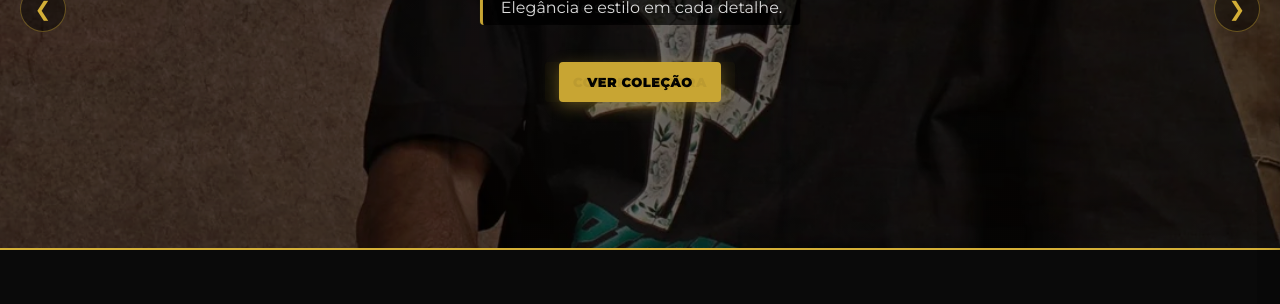
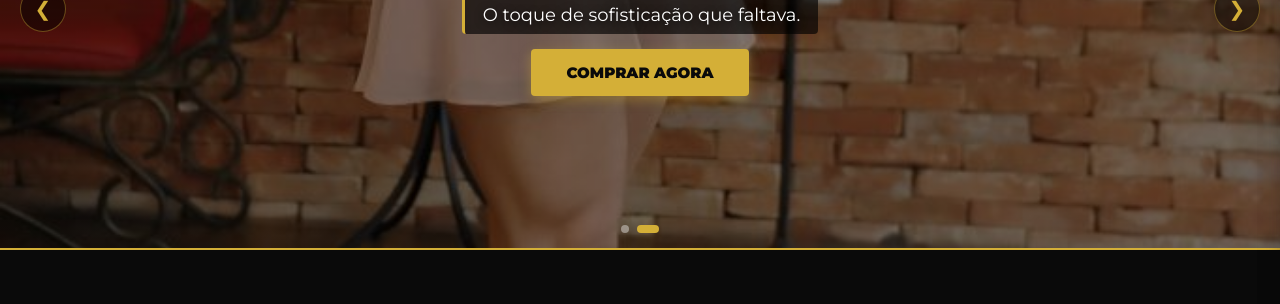
Before and after one commit to vendonlin01/VrModas, a plain HTML site: page home.html in a window 1280 px wide. Shown: the part 300-604 px from the top of the page. Drawn offline with Linux system fonts and the light colour scheme.

Commit message:
ajuste no carrossel

```diff
--- a/css/home.css
+++ b/css/home.css
@@ -1,34 +1,41 @@
 /* =========================================
-   BANNER PRINCIPAL (HERO / CARROSSEL)
+   BANNER PRINCIPAL (HERO / CARROSSEL CONTÍNUO)
    ========================================= */
 .carrossel-container {
     position: relative;
-    height: 60vh;
+    width: 100%;
+    height: 480px;
     overflow: hidden;
-    background-color: var(--preto-claro);
-    border-bottom: 2px solid var(--dourado);
+    background-color: var(--preto-claro, #111);
+    border-bottom: 2px solid var(--dourado, #d4af37);
+    touch-action: pan-y !important; /* Permite rolar a página verticalmente e deslizar o banner na horizontal */
+    user-select: none;
+    -webkit-user-select: none;
 }
 
-.slide {
-    position: absolute;
-    top: 0;
-    left: 0;
+/* Fita contínua horizontal */
+.trilho-banners {
+    display: flex;
     width: 100%;
     height: 100%;
-    opacity: 0;
-    transition: opacity 0.8s ease-in-out;
+    transition: transform 0.4s cubic-bezier(0.25, 1, 0.5, 1);
+    will-change: transform;
+}
+
+/* Cada banner fica lado a lado na fita */
+.slide {
+    flex: 0 0 100%;
+    width: 100%;
+    height: 100%;
     background-size: cover;
     background-position: center;
+    background-repeat: no-repeat;
     display: flex;
     align-items: center;
     justify-content: center;
     text-align: center;
     padding: 0 20px;
-}
-
-.slide.ativo {
-    opacity: 1;
-    z-index: 10;
+    box-sizing: border-box;
 }
 
 .slide-content {
@@ -37,45 +44,106 @@
     align-items: center;
     gap: 15px;
     max-width: 800px;
+    z-index: 2;
 }
 
 .slide-content h1 {
-    font-size: 54px;
-    color: var(--dourado);
+    font-size: clamp(26px, 4.5vw, 54px);
+    color: var(--dourado, #d4af37);
     text-transform: uppercase;
     margin: 0;
     font-weight: 900;
     line-height: 1.1;
     text-shadow: 0 3px 12px rgba(0,0,0,0.8);
+    pointer-events: none; /* Não bloqueia o toque do dedo */
 }
 
 .slide-content p {
-    font-size: 18px;
-    color: var(--branco);
+    font-size: clamp(13px, 2vw, 18px);
+    color: var(--branco, #fff);
     margin: 0;
     background: rgba(0, 0, 0, 0.65);
     padding: 8px 18px;
     border-radius: 4px;
     display: inline-block;
-    border-left: 3px solid var(--dourado);
+    border-left: 3px solid var(--dourado, #d4af37);
+    text-shadow: 0 2px 8px rgba(0,0,0,0.8);
+    pointer-events: none; /* Não bloqueia o toque do dedo */
 }
 
 .btn-dourado {
-    background-color: var(--dourado);
-    color: var(--preto);
+    background-color: var(--dourado, #d4af37);
+    color: var(--preto, #000);
     padding: 14px 35px;
-    font-size: 16px;
+    font-size: 15px;
     font-weight: 900;
     text-transform: uppercase;
     border-radius: 4px;
     transition: background-color 0.3s, transform 0.2s;
     text-decoration: none;
     display: inline-block;
+    box-shadow: 0 4px 12px rgba(212, 175, 55, 0.4);
+    pointer-events: auto; /* Permite clicar no botão normalmente */
 }
 
 .btn-dourado:hover {
     background-color: #b5952f;
     transform: translateY(-2px);
+}
+
+/* SETAS DO COMPUTADOR / NOTEBOOK */
+.btn-banner-nav {
+    position: absolute;
+    top: 50%;
+    transform: translateY(-50%);
+    width: 46px;
+    height: 46px;
+    border-radius: 50%;
+    background: rgba(0, 0, 0, 0.45);
+    border: 1px solid rgba(212, 175, 55, 0.4);
+    color: var(--dourado, #d4af37);
+    font-size: 20px;
+    cursor: pointer;
+    z-index: 10;
+    display: flex;
+    align-items: center;
+    justify-content: center;
+    transition: all 0.25s ease;
+}
+
+.btn-banner-nav:hover {
+    background: rgba(0, 0, 0, 0.85);
+    border-color: var(--dourado, #d4af37);
+    transform: translateY(-50%) scale(1.1);
+}
+
+.btn-banner-prev { left: 20px; }
+.btn-banner-next { right: 20px; }
+
+/* BOLINHAS INDICADORAS */
+.carrossel-indicadores {
+    position: absolute;
+    bottom: 15px;
+    left: 50%;
+    transform: translateX(-50%);
+    display: flex;
+    gap: 8px;
+    z-index: 10;
+}
+
+.ponto-ind {
+    width: 8px;
+    height: 8px;
+    border-radius: 50%;
+    background: rgba(255, 255, 255, 0.4);
+    transition: all 0.3s ease;
+    cursor: pointer;
+}
+
+.ponto-ind.ativo {
+    background: var(--dourado, #d4af37);
+    width: 22px;
+    border-radius: 10px;
 }
 
 /* =========================================
@@ -88,7 +156,7 @@
 .produtos h2 {
     text-align: center;
     font-size: 32px;
-    color: var(--dourado);
+    color: var(--dourado, #d4af37);
     margin-bottom: 40px;
     font-weight: 900;
     text-transform: uppercase;
@@ -101,9 +169,8 @@
     gap: 25px;
 }
 
-/* Cards de produto na vitrine */
 .grid-produtos .card-produto {
-    background-color: var(--preto-claro);
+    background-color: var(--preto-claro, #111);
     border-radius: 8px;
     overflow: hidden;
     border: 1px solid #222;
@@ -114,7 +181,7 @@
 
 .grid-produtos .card-produto:hover {
     transform: translateY(-4px);
-    border-color: var(--dourado);
+    border-color: var(--dourado, #d4af37);
 }
 
 /* =========================================
@@ -131,9 +198,9 @@
 }
 
 .toast {
-    background-color: var(--preto-claro);
-    color: var(--branco);
-    border-left: 5px solid var(--dourado);
+    background-color: var(--preto-claro, #111);
+    color: var(--branco, #fff);
+    border-left: 5px solid var(--dourado, #d4af37);
     padding: 14px 22px;
     border-radius: 4px;
     box-shadow: 0 5px 20px rgba(0,0,0,0.8);
@@ -147,7 +214,7 @@
 }
 
 .toast span {
-    color: var(--dourado);
+    color: var(--dourado, #d4af37);
     font-size: 18px;
 }
 
@@ -160,10 +227,13 @@
    RESPONSIVIDADE (MOBILE / CELULARES)
    ========================================= */
 @media (max-width: 768px) {
-    /* Banner Hero no celular */
+    /* Banner Hero no celular com altura exata e setas ocultas */
     .carrossel-container {
-        height: 50vh;
-        min-height: 380px;
+        height: 340px;
+    }
+
+    .btn-banner-nav {
+        display: none !important;
     }
 
     .slide-content {
@@ -172,17 +242,17 @@
     }
 
     .slide-content h1 {
-        font-size: 28px;
+        font-size: 26px;
     }
 
     .slide-content p {
-        font-size: 14px;
+        font-size: 13px;
         padding: 6px 12px;
     }
 
     .btn-dourado {
-        padding: 12px 24px;
-        font-size: 14px;
+        padding: 10px 22px;
+        font-size: 13px;
     }
 
     /* Vitrine no celular */
@@ -195,13 +265,11 @@
         margin-bottom: 25px;
     }
 
-    /* Vitrine lado a lado em 2 colunas */
     .grid-produtos {
         grid-template-columns: repeat(2, 1fr);
         gap: 12px;
     }
 
-    /* Ajuste fino dos elementos internos do card no mobile */
     .grid-produtos .card-produto img.imagem-produto {
         height: 210px !important;
     }
@@ -227,7 +295,6 @@
         font-size: 12px !important;
     }
 
-    /* Toasts posicionados no rodapé em telas móveis */
     #toast-container {
         top: auto;
         bottom: 25px;
@@ -235,139 +302,3 @@
         left: 12px;
     }
 }
-/* CONTAINER E ALTURA ELEGANTE DO BANNER */
-.carrossel-container {
-    position: relative;
-    width: 100%;
-    height: 480px; /* Altura ideal: não esmaga e não ocupa a tela inteira */
-    overflow: hidden;
-    background: #000;
-}
-
-.trilho-banners {
-    position: relative;
-    width: 100%;
-    height: 100%;
-}
-
-/* CADA SLIDE/BANNER */
-.carrossel-container .slide {
-    position: absolute;
-    inset: 0;
-    width: 100%;
-    height: 100%;
-    background-size: cover;
-    background-position: center;
-    background-repeat: no-repeat;
-    opacity: 0;
-    visibility: hidden;
-    transition: opacity 0.6s ease-in-out, visibility 0.6s ease-in-out;
-    display: flex;
-    align-items: center;
-    justify-content: center;
-}
-
-.carrossel-container .slide.ativo {
-    opacity: 1;
-    visibility: visible;
-    z-index: 2;
-}
-
-/* CONTEÚDO CENTRAL DO BANNER */
-.slide-content {
-    text-align: center;
-    max-width: 650px;
-    padding: 0 20px;
-    z-index: 3;
-}
-
-.slide-content h1 {
-    font-size: clamp(26px, 4.5vw, 44px);
-    font-weight: 900;
-    color: var(--dourado, #d4af37);
-    margin: 0 0 10px 0;
-    text-transform: uppercase;
-    letter-spacing: 1.5px;
-    text-shadow: 0 3px 12px rgba(0, 0, 0, 0.8);
-}
-
-.slide-content p {
-    font-size: clamp(13px, 2vw, 16px);
-    color: #f0f0f0;
-    margin: 0 0 22px 0;
-    text-shadow: 0 2px 8px rgba(0, 0, 0, 0.9);
-}
-
-.slide-content .btn-dourado {
-    display: inline-block;
-    background: var(--dourado, #d4af37);
-    color: #000;
-    font-weight: 800;
-    padding: 12px 28px;
-    border-radius: 4px;
-    text-decoration: none;
-    font-size: 13px;
-    letter-spacing: 0.5px;
-    box-shadow: 0 4px 15px rgba(212, 175, 55, 0.4);
-    transition: transform 0.2s, background 0.2s;
-}
-
-.slide-content .btn-dourado:hover {
-    transform: translateY(-2px);
-    background: #e5bd3b;
-}
-
-/* SETAS LATERAIS (DESKTOP) */
-.btn-banner-nav {
-    position: absolute;
-    top: 50%;
-    transform: translateY(-50%);
-    width: 46px;
-    height: 46px;
-    border-radius: 50%;
-    background: rgba(0, 0, 0, 0.45);
-    border: 1px solid rgba(212, 175, 55, 0.4);
-    color: var(--dourado, #d4af37);
-    font-size: 20px;
-    cursor: pointer;
-    z-index: 10;
-    display: flex;
-    align-items: center;
-    justify-content: center;
-    transition: all 0.25s ease;
-    user-select: none;
-}
-
-.btn-banner-nav:hover {
-    background: rgba(0, 0, 0, 0.85);
-    border-color: var(--dourado, #d4af37);
-    transform: translateY(-50%) scale(1.1);
-}
-
-.btn-banner-prev {
-    left: 20px;
-}
-
-.btn-banner-next {
-    right: 20px;
-}
-
-/* NO CELULAR: Ajusta a altura e esconde as setas para deslizar com o dedo */
-@media (max-width: 768px) {
-    .carrossel-container {
-        height: 380px;
-    }
-    .btn-banner-nav {
-        display: none !important;
-    }
-}
-.carrossel-container {
-    touch-action: pan-y !important; /* Liberta a rolagem vertical e permite arrastar na horizontal */
-    -webkit-user-select: none;
-    user-select: none;
-}
-
-.slide-content h1,
-.slide-content p {
-    pointer-events: none; /* Impede que o texto bloqueie o arrastar do dedo no telemóvel */
-}
--- a/home.html
+++ b/home.html
@@ -365,6 +365,7 @@
         </div>
         <button type="button" class="btn-banner-nav btn-banner-next" id="btn-banner-next"
             aria-label="Próximo">&#10095;</button>
+        <div class="carrossel-indicadores" id="carrossel-indicadores"></div>
     </div>
 
     <!-- Vitrine Dinâmica -->
--- a/js/carrossel.js
+++ b/js/carrossel.js
@@ -1,6 +1,6 @@
 /* =====================================================
-   CARROSSEL DE BANNERS RESPONSIVO - VR MODAS
-   Automático + Setas (Desktop) + Deslize por Toque (Mobile)
+   CARROSSEL DE BANNERS - VR MODAS
+   Deslize Contínuo (Swipe) + 3s Automático + Setas Desktop
    ===================================================== */
 
 document.addEventListener('DOMContentLoaded', () => {
@@ -8,18 +8,22 @@ document.addEventListener('DOMContentLoaded', () => {
     const trilho = document.getElementById('trilho-banners') || container;
     const btnPrev = document.getElementById('btn-banner-prev');
     const btnNext = document.getElementById('btn-banner-next');
+    const containerIndicadores = document.getElementById('carrossel-indicadores');
 
     if (!container) return;
 
+    let slideAtual = 0;
+    let timerAuto = null;
+    const TEMPO_ROTATIVO = 3000; // Passa sozinho a cada 3 segundos!
+
     const banners = JSON.parse(localStorage.getItem('vr_modas_banners')) || [];
 
-    // Renderiza se houver banners guardados no painel
+    // Se houver banners salvos no admin, desenha no trilho
     if (banners.length > 0) {
         trilho.innerHTML = '';
-        banners.forEach((banner, index) => {
-            const ativoClass = index === 0 ? 'ativo' : '';
+        banners.forEach(banner => {
             trilho.insertAdjacentHTML('beforeend', `
-                <div class="slide ${ativoClass}" style="background-image: linear-gradient(rgba(0,0,0,0.55), rgba(0,0,0,0.55)), url('${banner.imagem}');">
+                <div class="slide" style="background-image: linear-gradient(rgba(0,0,0,0.5), rgba(0,0,0,0.5)), url('${banner.imagem}');">
                     <div class="slide-content">
                         <h1>${banner.titulo}</h1>
                         <p>${banner.subtitulo}</p>
@@ -30,47 +34,68 @@ document.addEventListener('DOMContentLoaded', () => {
         });
     }
 
-    const slides = trilho.querySelectorAll('.slide');
-    if (slides.length <= 1) {
+    let slides = trilho.querySelectorAll('.slide');
+    const totalSlides = slides.length;
+
+    if (totalSlides <= 1) {
         if (btnPrev) btnPrev.style.display = 'none';
         if (btnNext) btnNext.style.display = 'none';
         return;
     }
 
-    let slideAtual = 0;
-    let timer = null;
-    const TEMPO_ROTATIVO = 5000;
+    // Cria as bolinhas indicadoras
+    if (containerIndicadores) {
+        containerIndicadores.innerHTML = '';
+        for (let i = 0; i < totalSlides; i++) {
+            const p = document.createElement('div');
+            p.className = `ponto-ind ${i === 0 ? 'ativo' : ''}`;
+            p.onclick = () => {
+                irPara(i);
+                iniciarAuto();
+            };
+            containerIndicadores.appendChild(p);
+        }
+    }
 
-    function mostrarSlide(novoIndice) {
-        slides[slideAtual].classList.remove('ativo');
-        slideAtual = (novoIndice + slides.length) % slides.length;
-        slides[slideAtual].classList.add('ativo');
+    function atualizarIndicadores() {
+        if (!containerIndicadores) return;
+        const pontos = containerIndicadores.querySelectorAll('.ponto-ind');
+        pontos.forEach((p, idx) => {
+            p.classList.toggle('ativo', idx === slideAtual);
+        });
+    }
+
+    // Move fisicamente a fita para o lado
+    function irPara(indice) {
+        slideAtual = (indice + totalSlides) % totalSlides;
+        trilho.style.transform = `translateX(-${slideAtual * 100}%)`;
+        atualizarIndicadores();
     }
 
     function proximo() {
-        mostrarSlide(slideAtual + 1);
+        irPara(slideAtual + 1);
     }
 
     function anterior() {
-        mostrarSlide(slideAtual - 1);
+        irPara(slideAtual - 1);
     }
 
+    // Automático de 3 segundos
     function iniciarAuto() {
         pararAuto();
-        timer = setInterval(proximo, TEMPO_ROTATIVO);
+        timerAuto = setInterval(proximo, TEMPO_ROTATIVO);
     }
 
     function pararAuto() {
-        if (timer) {
-            clearInterval(timer);
-            timer = null;
+        if (timerAuto) {
+            clearInterval(timerAuto);
+            timerAuto = null;
         }
     }
 
-    // Navegação por Setas no Computador
+    // Setas no Computador
     if (btnNext) {
         btnNext.onclick = (e) => {
-            e.preventDefault();
             e.stopPropagation();
             proximo();
             iniciarAuto();
@@ -79,19 +104,18 @@ document.addEventListener('DOMContentLoaded', () => {
 
     if (btnPrev) {
         btnPrev.onclick = (e) => {
-            e.preventDefault();
             e.stopPropagation();
             anterior();
             iniciarAuto();
         };
     }
 
-    // Pausa no hover para computador
+    // Pausa no hover para o notebook
     container.addEventListener('mouseenter', pararAuto);
     container.addEventListener('mouseleave', iniciarAuto);
 
     // ==========================================
-    // SISTEMA DE TOQUE / SWIPE (TELEMÓVEL)
+    // DESLIZE COM O DEDO NO CELULAR (SWIPE)
     // ==========================================
     let touchStartX = 0;
     let touchStartY = 0;
@@ -103,7 +127,7 @@ document.addEventListener('DOMContentLoaded', () => {
         touchStartY = e.changedTouches[0].screenY;
         touchEndX = touchStartX;
         touchEndY = touchStartY;
-        pararAuto();
+        pararAuto(); // Se o cliente encostou o dedo para olhar, pausa o timer
     }, { passive: true });
 
     container.addEventListener('touchmove', (e) => {
@@ -111,27 +135,28 @@ document.addEventListener('DOMContentLoaded', () => {
         touchEndY = e.changedTouches[0].screenY;
     }, { passive: true });
 
-    function verificarGesto() {
+    container.addEventListener('touchend', () => {
         const diffX = touchStartX - touchEndX;
         const diffY = touchStartY - touchEndY;
-        const LIMIAR_MINIMO = 35; // Distância mínima do dedo em píxeis
+        const DISTANCIA_MINIMA = 35; // Sensibilidade do arrasto do dedo
 
-        // Confirma que o movimento foi horizontal e não vertical
-        if (Math.abs(diffX) > Math.abs(diffY) && Math.abs(diffX) > LIMIAR_MINIMO) {
+        // Só aciona se o movimento foi horizontal (não atrapalha o scroll da página)
+        if (Math.abs(diffX) > Math.abs(diffY) && Math.abs(diffX) > DISTANCIA_MINIMA) {
             if (diffX > 0) {
-                // Deslizou para a esquerda -> Avança para o próximo
+                // Passou o dedo para a esquerda -> próximo banner
                 proximo();
             } else {
-                // Deslizou para a direita -> Volta para o anterior
+                // Passou o dedo para a direita -> banner anterior
                 anterior();
             }
         }
+
+        // Volta a rodar sozinho a cada 3 segundos a partir do banner que o cliente parou
         iniciarAuto();
-    }
+    }, { passive: true });
 
-    container.addEventListener('touchend', verificarGesto, { passive: true });
     container.addEventListener('touchcancel', iniciarAuto, { passive: true });
 
-    // Inicia a rotação automática
+    // Inicia na abertura da página
     iniciarAuto();
 });
```
